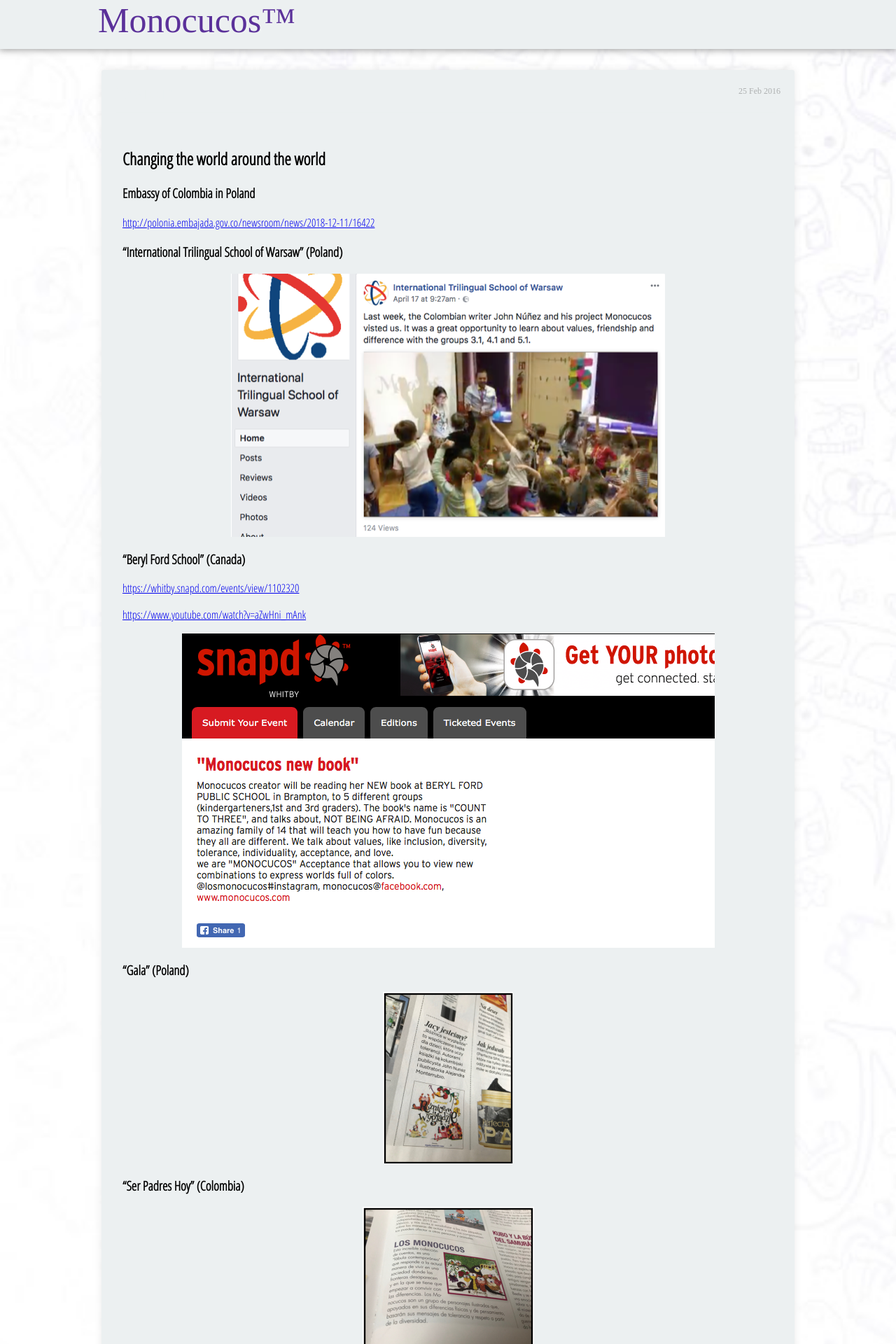
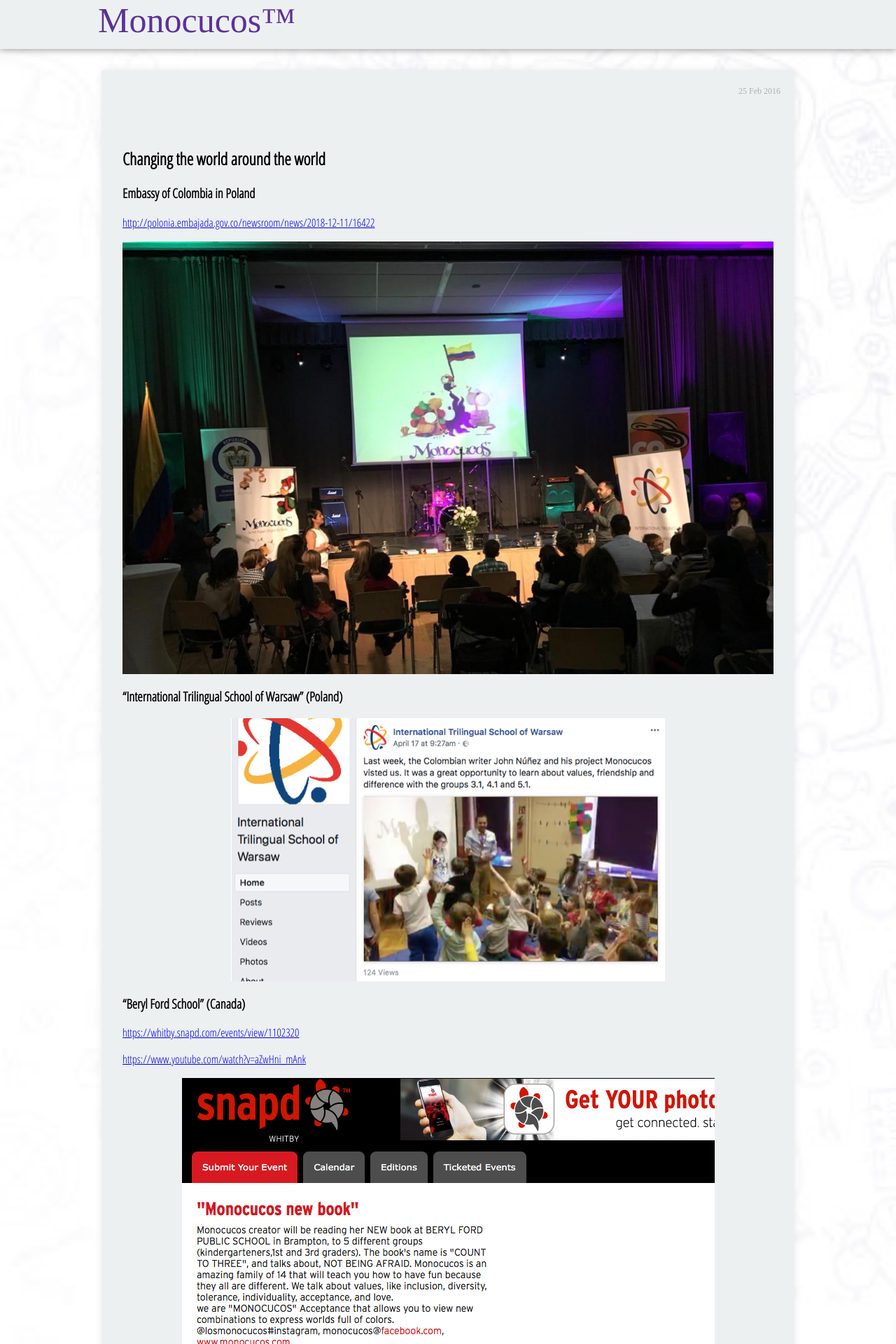
Before and after one commit to MonocucosTM/Monocucos, a Jekyll site: the page built from _posts/2018-12-01-Press.md, in a window 1280 px wide. Shown: the top 1920 px of the page at 70% size. Built offline with Jekyll 4.4.1, drawn with Linux system fonts in a browser that asks for light colours; nearby versions of some CDN libraries; some web fonts are replaced.

Commit message:
Update 2018-12-01-Press.md

```diff
--- a/_posts/2018-12-01-Press.md
+++ b/_posts/2018-12-01-Press.md
@@ -18,7 +18,7 @@ tag:
 ### Embassy of Colombia in Poland
 <http://polonia.embajada.gov.co/newsroom/news/2018-12-11/16422>
 
-
+![Logo](../assets/img/ee82b1a6-2dfa-475f-ae80-070d5a8f734e.jpg)
 
 ### "International Trilingual School of Warsaw" (Poland)
 ![Logo](../assets/img/ITSW.png)
```
